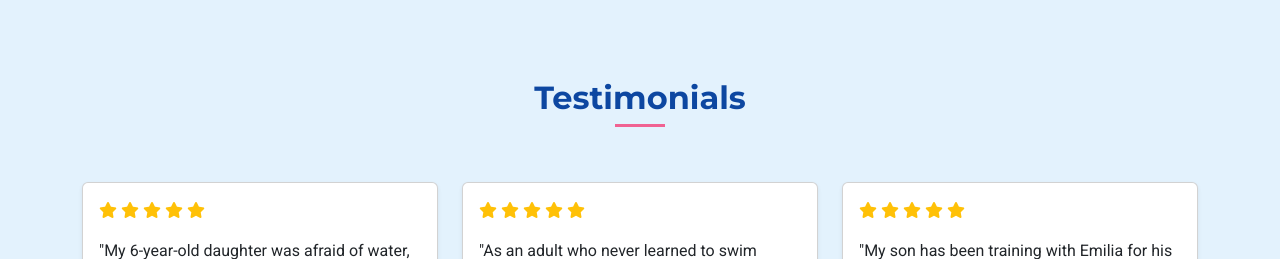
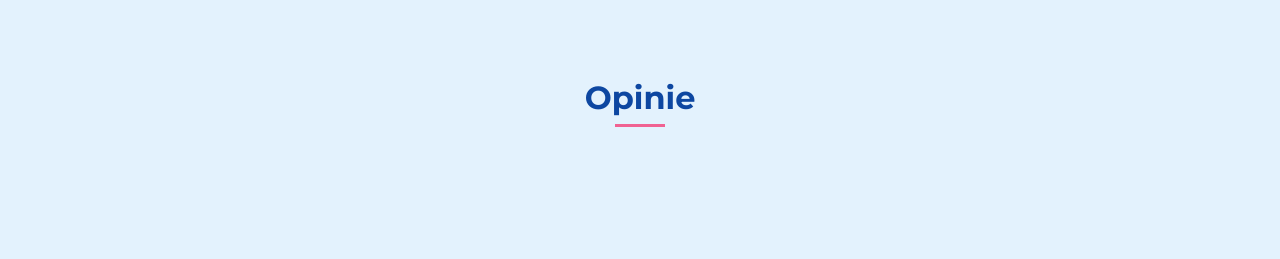
Before and after one commit to LukodeSoftware/ESSA-website, a Flask app: page /about in a window 1280 px wide. Shown: the part 1913-2172 px from the top of the page. Run offline with Flask 3, Linux system fonts and the light colour scheme; some libraries are stand-ins or nearby versions.

Commit message:
feat: add Google reviews to the Testimonials section. Translate Testimonials title

```diff
--- a/templates/about.html
+++ b/templates/about.html
@@ -103,11 +103,14 @@
 <section class="section bg-light-blue">
     <div class="container">
         <div class="section-title">
-            <h2>Testimonials</h2>
+            <h2>{{ translations['testimonials_title'] }}</h2>
         </div>
 
         <div class="row">
-            <div class="col-md-4 mb-4">
+            <!-- Elfsight Google Reviews | Untitled Google Reviews -->
+            <script src="https://static.elfsight.com/platform/platform.js" async></script>
+            <div class="elfsight-app-c25504f5-3587-4742-bcdf-f32c82231dc0" data-elfsight-app-lazy></div>
+            <!-- <div class="col-md-4 mb-4">
                 <div class="card h-100 shadow-sm">
                     <div class="card-body">
                         <div class="mb-3">
@@ -153,7 +156,7 @@
                         <p class="card-text text-end fst-italic">- Tomasz W.</p>
                     </div>
                 </div>
-            </div>
+            </div> -->
         </div>
     </div>
 </section>
--- a/translations.py
+++ b/translations.py
@@ -75,6 +75,7 @@ def get_translations(lang):
             'about_description': "As a multiple-time Polish swimming champion, I've dedicated my life to mastering the art of swimming. Now, I'm passionate about sharing my knowledge and experience with both children and adults who want to learn or improve their swimming techniques.",
             'about_achievements': "Achievements",
             'about_experience': "Teaching Experience",
+            'testimonials_title': "Testimonials",
 
             # Pricing
             'pricing_title': "Pricing",
@@ -194,6 +195,8 @@ def get_translations(lang):
             'about_description': "Jako wielokrotna mistrzyni Polski w pływaniu, poświęciłam swoje życie doskonaleniu sztuki pływania. Teraz z pasją dzielę się swoją wiedzą i doświadczeniem zarówno z dziećmi, jak i dorosłymi, którzy chcą nauczyć się lub poprawić swoje techniki pływania.",
             'about_achievements': "Osiągnięcia",
             'about_experience': "Doświadczenie w nauczaniu",
+            'testimonials_title': "Opinie",
+
 
             # Pricing
             'pricing_title': "Cennik",
```
